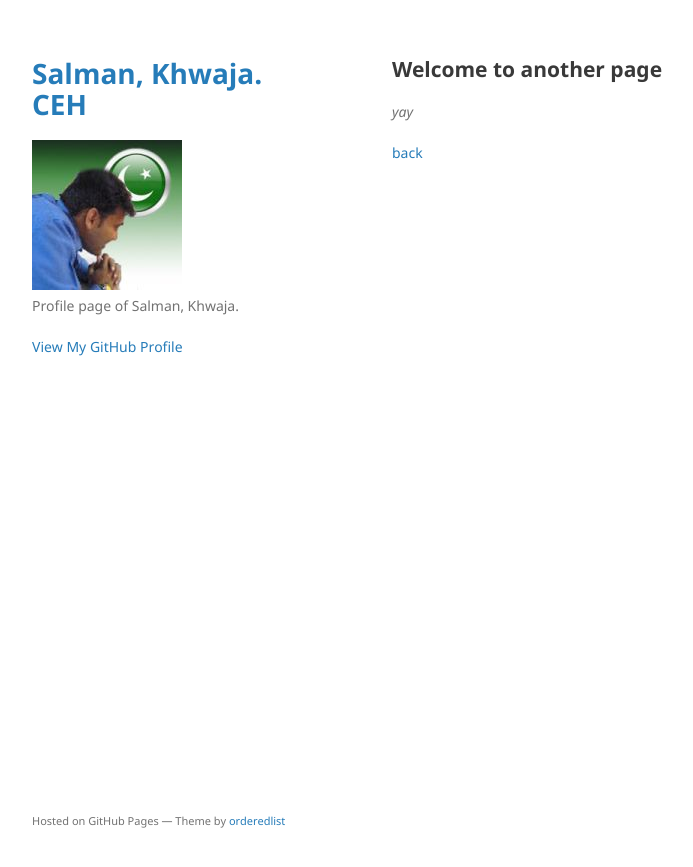
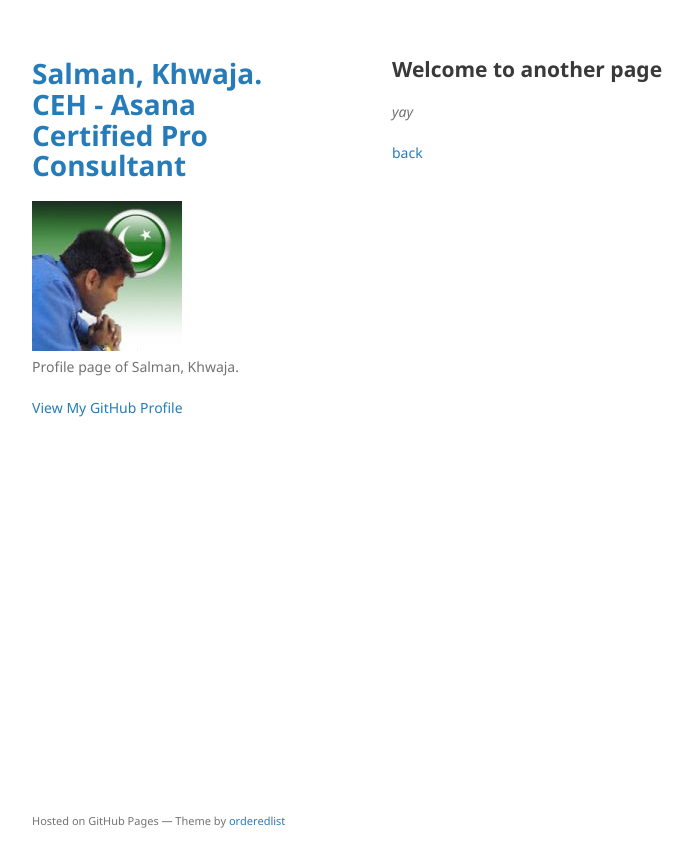
Before and after one commit to salmankhwaja/salmankhwaja.github.io, a Jekyll site: the page built from another-page.md, in a window 1280 px wide. Shown: the top 867 px of the page, without its empty margins (178-871 px from the left). Built offline with Jekyll 4.4.1, drawn with Linux system fonts in a browser that asks for light colours; our own code applies the rules of GitHub Pages for plain Markdown files.

Commit message:
Update _config.yml

```diff
--- a/_config.yml
+++ b/_config.yml
@@ -1,4 +1,4 @@
-title: Salman, Khwaja. CEH
+title: Salman, Khwaja. CEH - Asana Certified Pro Consultant
 logo: /assets/img/logo.png
 logo: Salman.Khwaja_Mod.jpg
 description: Profile page of Salman, Khwaja.
```
